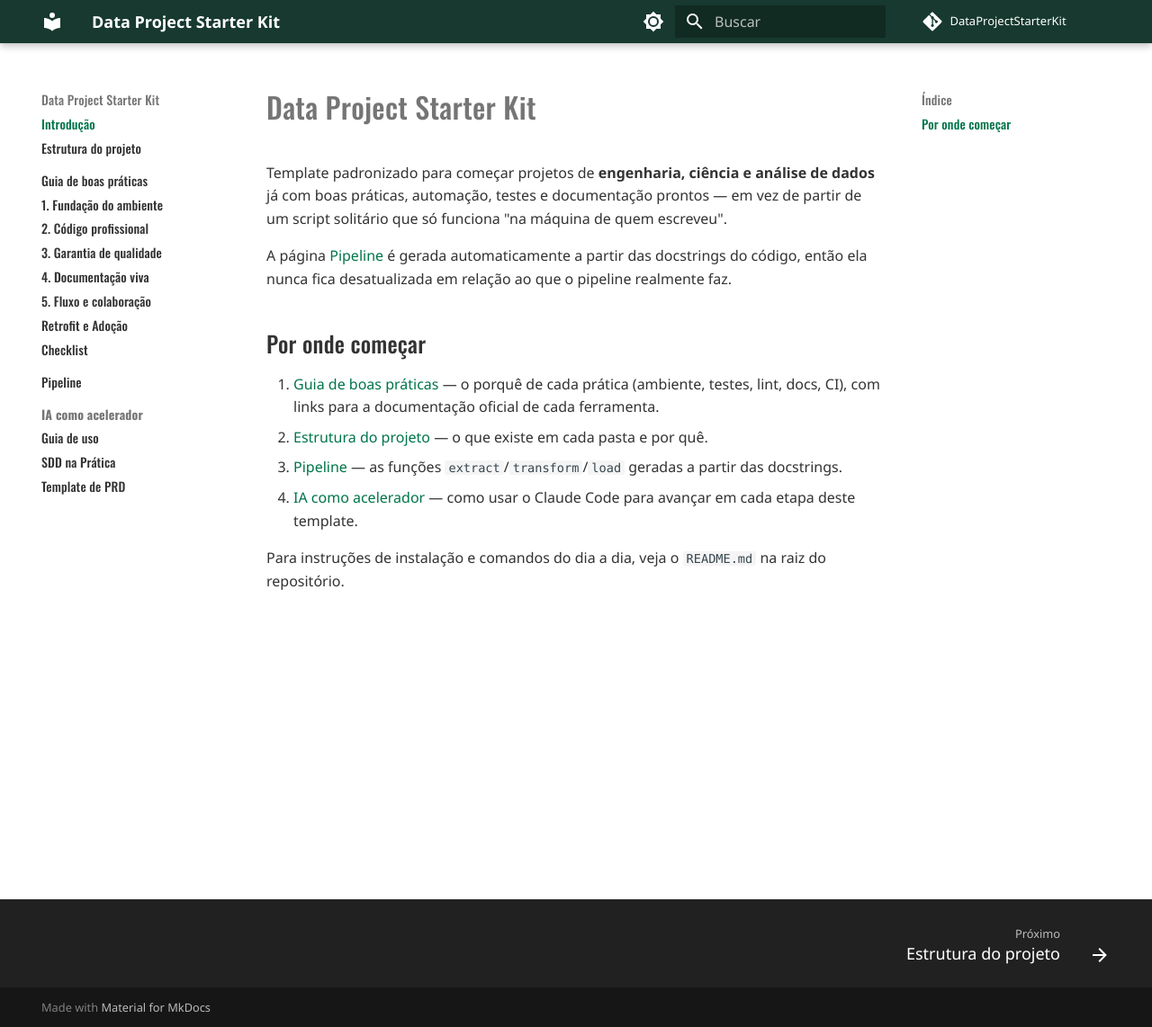
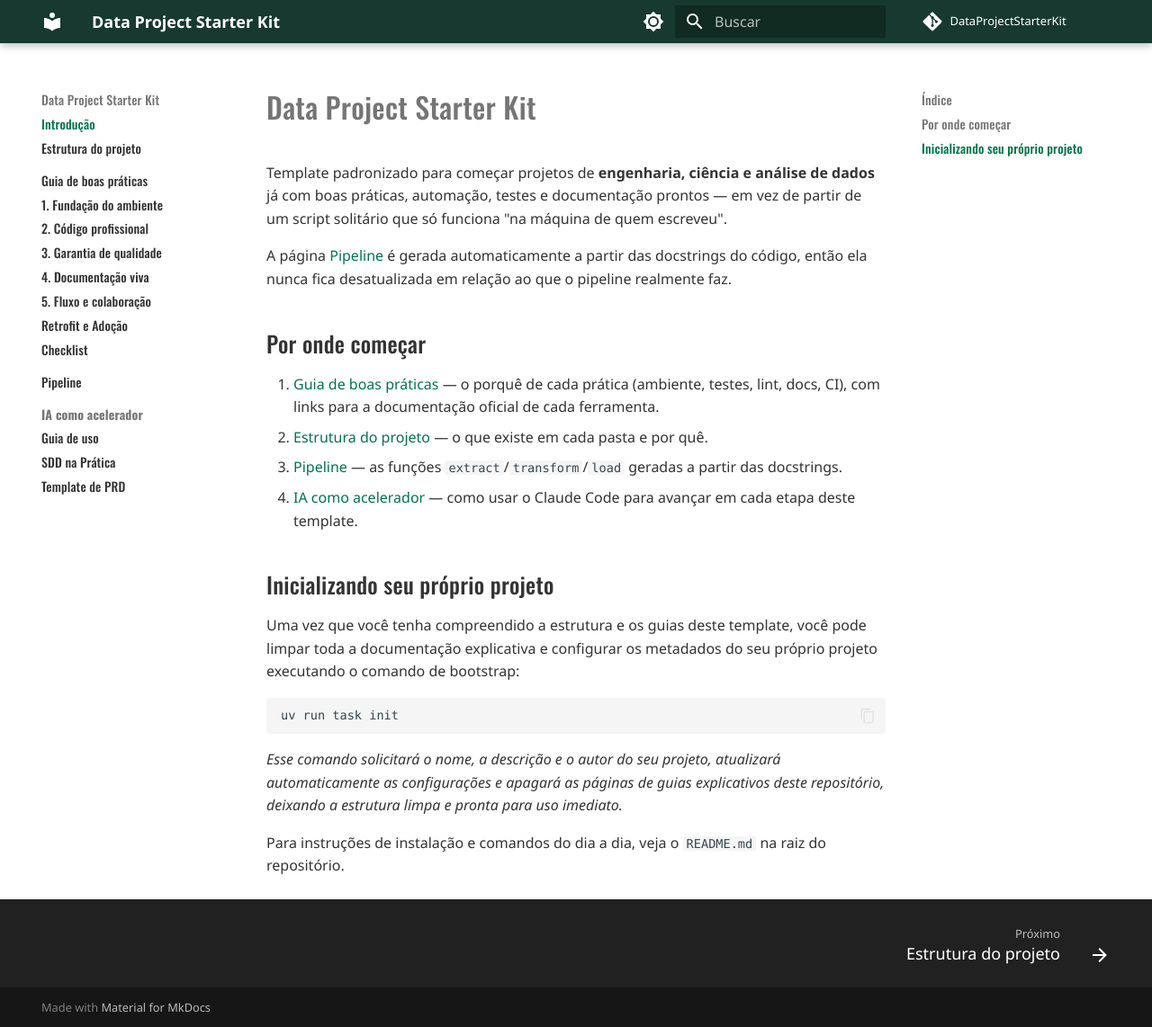
Before and after one commit to filipimr/Data-Project-Starter-Kit, an MkDocs documentation site: the page built from docs/index.md, in a window 1280 px wide and 1142 px high. Shown: the whole window at 90% size. Built offline with MkDocs 1.6.1 and Material for MkDocs 9.7.7, drawn with Linux system fonts in a browser that asks for light colours; comment, search, counter and statistics services are not loaded.

Commit message:
docs: document project bootstrap init task (#11)

````diff
--- a/docs/index.md
+++ b/docs/index.md
@@ -20,5 +20,14 @@ o pipeline realmente faz.
 4. [IA como acelerador](ia-como-acelerador.md) — como usar o Claude Code para
    avançar em cada etapa deste template.
 
-Para instruções de instalação e comandos do dia a dia, veja o `README.md` na
-raiz do repositório.
+## Inicializando seu próprio projeto
+
+Uma vez que você tenha compreendido a estrutura e os guias deste template, você pode limpar toda a documentação explicativa e configurar os metadados do seu próprio projeto executando o comando de bootstrap:
+
+```bash
+uv run task init
+```
+
+*Esse comando solicitará o nome, a descrição e o autor do seu projeto, atualizará automaticamente as configurações e apagará as páginas de guias explicativos deste repositório, deixando a estrutura limpa e pronta para uso imediato.*
+
+Para instruções de instalação e comandos do dia a dia, veja o `README.md` na raiz do repositório.
````
Also changed, not shown: CLAUDE.md (+1 -0 lines), README.md (+11 -4 lines).
